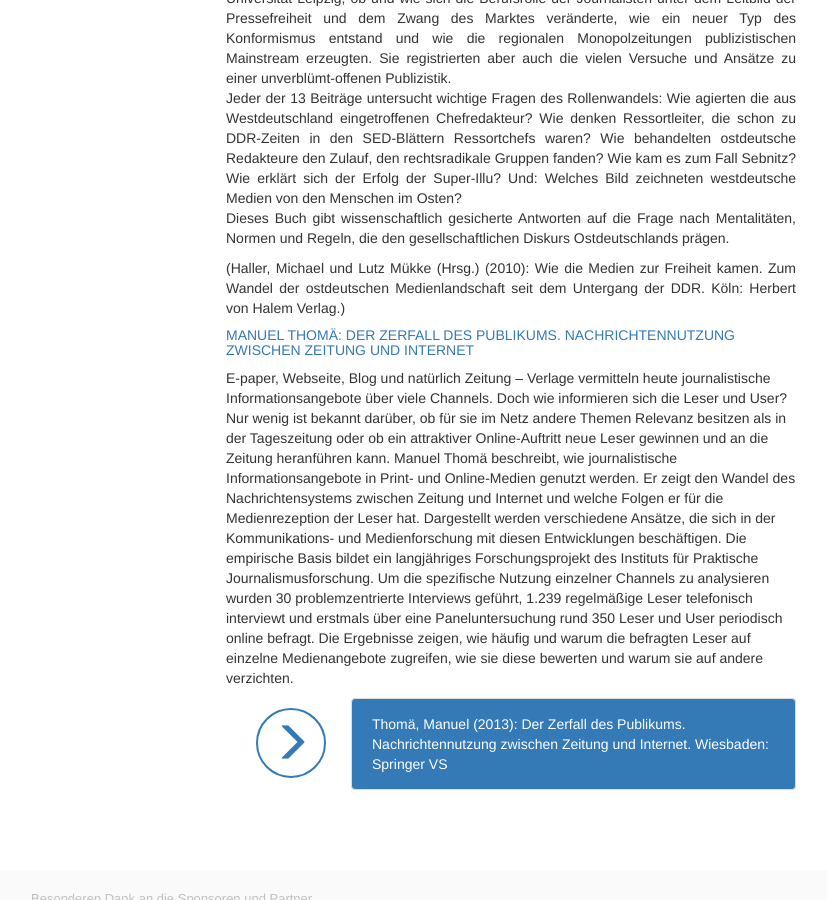
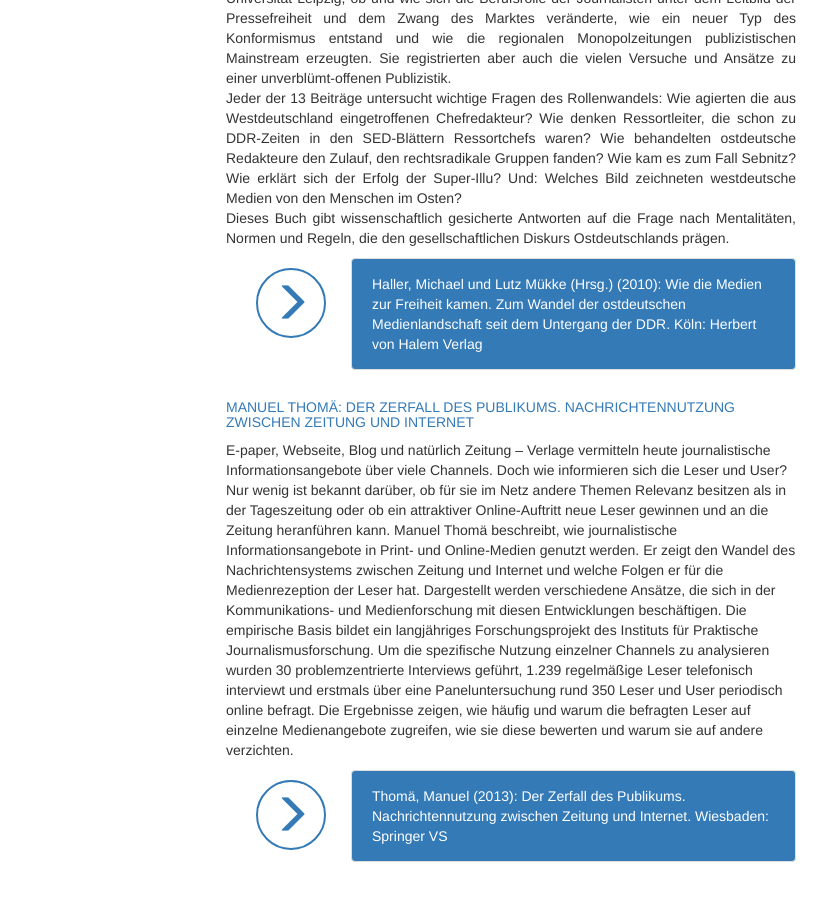
Before and after one commit to susedev/test, a Jekyll site: the page built from wir.html, in a window 1280 px wide and 900 px high, scrolled down 3535 px. Shown: the whole window, without its empty margins (39-866 px from the left). Built offline with Jekyll 4.4.1, drawn with Linux system fonts in a browser that asks for light colours; nearby versions of some CDN libraries.

Commit message:
Update wir.html

```diff
--- a/wir.html
+++ b/wir.html
@@ -62,7 +62,7 @@ title: Wir
 
 <div class="container">
  <div class="col-md-1">
-   <a class="btn btn-circle-3" href="http://www.halem-verlag.de/2013/meinungsmacht-und-elite-journalismus/"><span class="glyphicon glyphicon-menu-right" aria-hidden="true"></span></a>
+   <a class="btn btn-circle-3" href="http://www.halem-verlag.de/2014/brauchen-wir-zeitungen/"><span class="glyphicon glyphicon-menu-right" aria-hidden="true"></span></a>
  </div>
  <div class="col-md-5">
    <a class="thumbnail" href="http://www.halem-verlag.de/2014/brauchen-wir-zeitungen/" target="_blank" style="background-color: #337AB7; color:#FFFFFF; padding: 15px 20px; ">Haller, Michael (2014): Brauchen wir Zeitungen? Zehn Gr&uuml;nde, warum die Zeitungen untergehen. Und zehn Vorschl&auml;ge, wie dies verhindert werden kann. K&ouml;ln: Herbert von Harlem Verlag</a>
@@ -102,7 +102,17 @@ title: Wir
 Jeder der 13 Beitr&auml;ge untersucht wichtige Fragen des Rollenwandels: Wie agierten die aus Westdeutschland eingetroffenen Chefredakteur? Wie denken Ressortleiter, die schon zu DDR-Zeiten in den SED-Bl&auml;ttern Ressortchefs waren? Wie behandelten ostdeutsche Redakteure den Zulauf, den rechtsradikale Gruppen fanden? Wie kam es zum Fall Sebnitz? Wie erkl&auml;rt sich der Erfolg der Super-Illu? Und: Welches Bild zeichneten westdeutsche Medien von den Menschen im Osten?<br />
 Dieses Buch gibt wissenschaftlich gesicherte Antworten auf die Frage nach Mentalit&auml;ten, Normen und Regeln, die den gesellschaftlichen Diskurs Ostdeutschlands pr&auml;gen.</p>
 
-<p style="text-align: justify;">(Haller,&nbsp;Michael und Lutz M&uuml;kke (Hrsg.) (2010): Wie die Medien zur Freiheit kamen. Zum Wandel der ostdeutschen Medienlandschaft seit dem Untergang der DDR. K&ouml;ln: Herbert von Halem Verlag.)</p>
+
+<div class="container">
+ <div class="col-md-1">
+   <a class="btn btn-circle-3" href="http://www.halem-verlag.de/2011/wie-die-medien-zur-freiheit-kamen/"><span class="glyphicon glyphicon-menu-right" aria-hidden="true"></span></a>
+ </div>
+ <div class="col-md-5">
+   <a class="thumbnail" href="http://www.halem-verlag.de/2011/wie-die-medien-zur-freiheit-kamen/" target="_blank" style="background-color: #337AB7; color:#FFFFFF; padding: 15px 20px; ">Haller,&nbsp;Michael und Lutz M&uuml;kke (Hrsg.) (2010): Wie die Medien zur Freiheit kamen. Zum Wandel der ostdeutschen Medienlandschaft seit dem Untergang der DDR. K&ouml;ln: Herbert von Halem Verlag</a>
+ </div>
+</div>
+
+
 
 <h4><a href="http://www.eijc.eu/de/manuel-thomae-the-decay-of-the-audience-news-media-use-between-newspaper-and-the-internet-2/" rel="bookmark" title="Permanent Link to Manuel Thomä: Der Zerfall des Publikums. Nachrichtennutzung zwischen Zeitung und Internet.">Manuel Thom&auml;: Der Zerfall des Publikums. Nachrichtennutzung zwischen Zeitung und Internet</a></h4>
 
@@ -110,7 +120,7 @@ Dieses Buch gibt wissenschaftlich gesicherte Antworten auf die Frage nach Mental
 
 <div class="container">
  <div class="col-md-1">
-   <a class="btn btn-circle-3" href="http://www.halem-verlag.de/2013/meinungsmacht-und-elite-journalismus/"><span class="glyphicon glyphicon-menu-right" aria-hidden="true"></span></a>
+   <a class="btn btn-circle-3" href="http://link.springer.com/book/10.1007%2F978-3-658-01190-1/"><span class="glyphicon glyphicon-menu-right" aria-hidden="true"></span></a>
  </div>
  <div class="col-md-5">
    <a class="thumbnail" href="http://link.springer.com/book/10.1007%2F978-3-658-01190-1/" target="_blank" style="background-color: #337AB7; color:#FFFFFF; padding: 15px 20px; ">Thom&auml;, Manuel (2013): Der Zerfall des Publikums. Nachrichtennutzung zwischen Zeitung und Internet. Wiesbaden: Springer VS</a>
```
